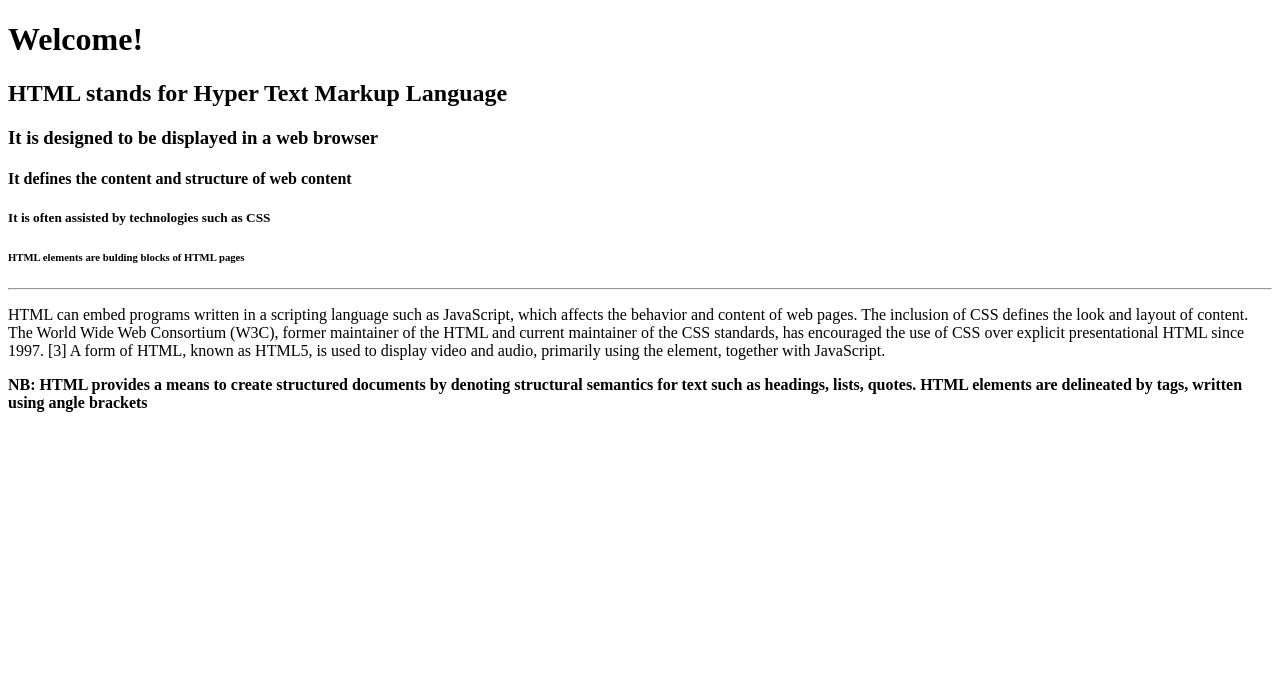
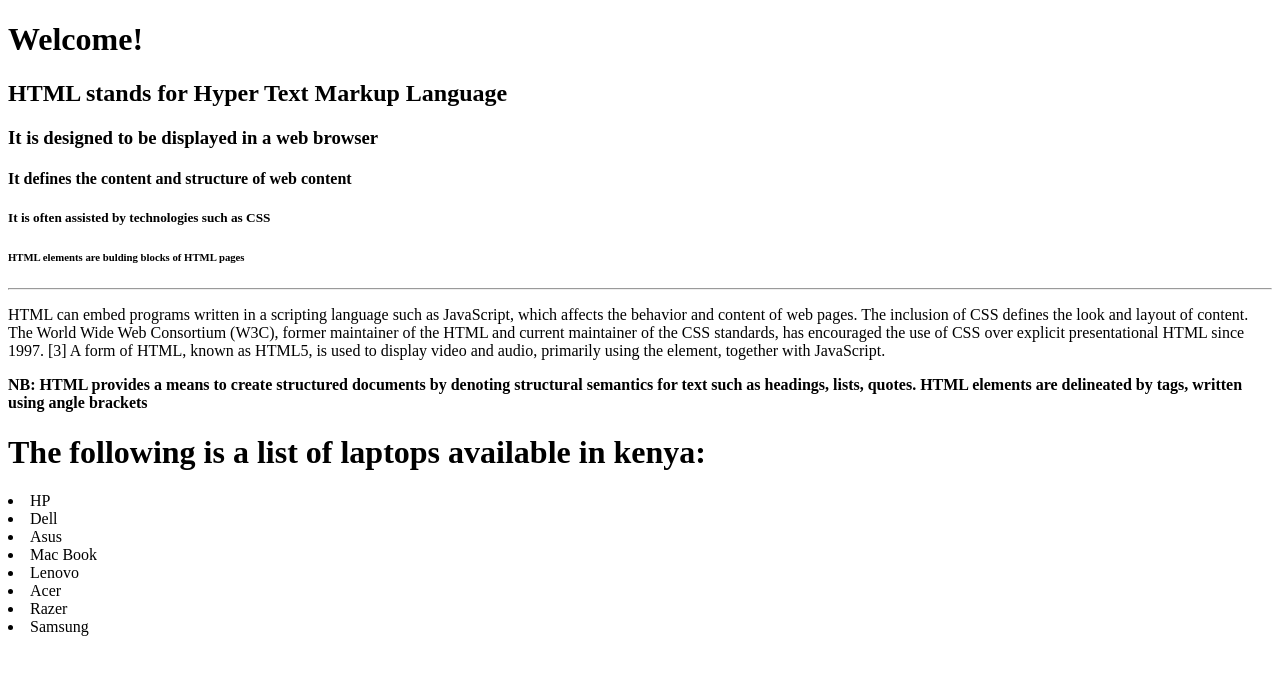
Before and after one commit to tama542/challange, a plain HTML site: page index.html in a window 1280 px wide. Drawn offline with Linux system fonts and the light colour scheme.

Commit message:
Challange

```diff
--- a/index.html
+++ b/index.html
@@ -24,5 +24,17 @@
             NB: HTML provides a means to create structured documents by denoting structural semantics for text such as headings, lists, quotes.
              HTML elements are delineated by tags, written using angle brackets
            </strong>
+
+           <h1>The following is a list of laptops available in kenya:</h1>
+
+           <li>HP</li>
+           <li>Dell</li>
+           <li>Asus</li>
+           <li>Mac Book</li>
+           <li>Lenovo</li>
+           <li>Acer</li>
+           <li>Razer</li>
+           <li>Samsung</li>
+
 </body>
 </html>
```
